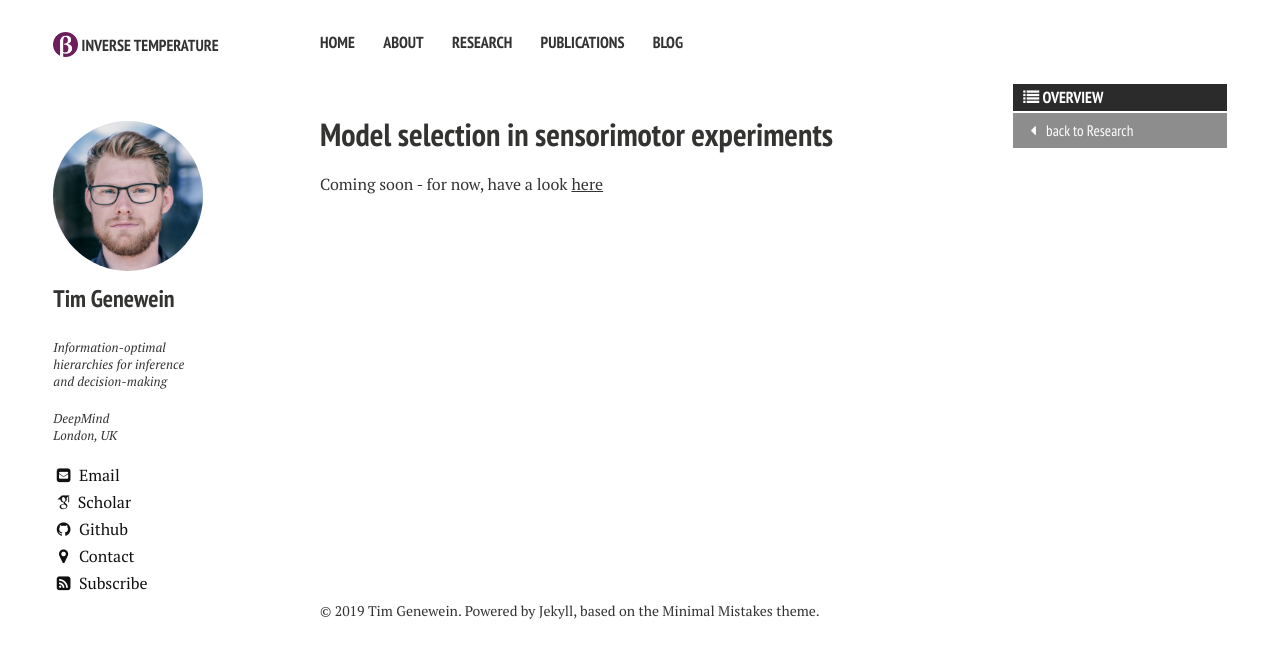
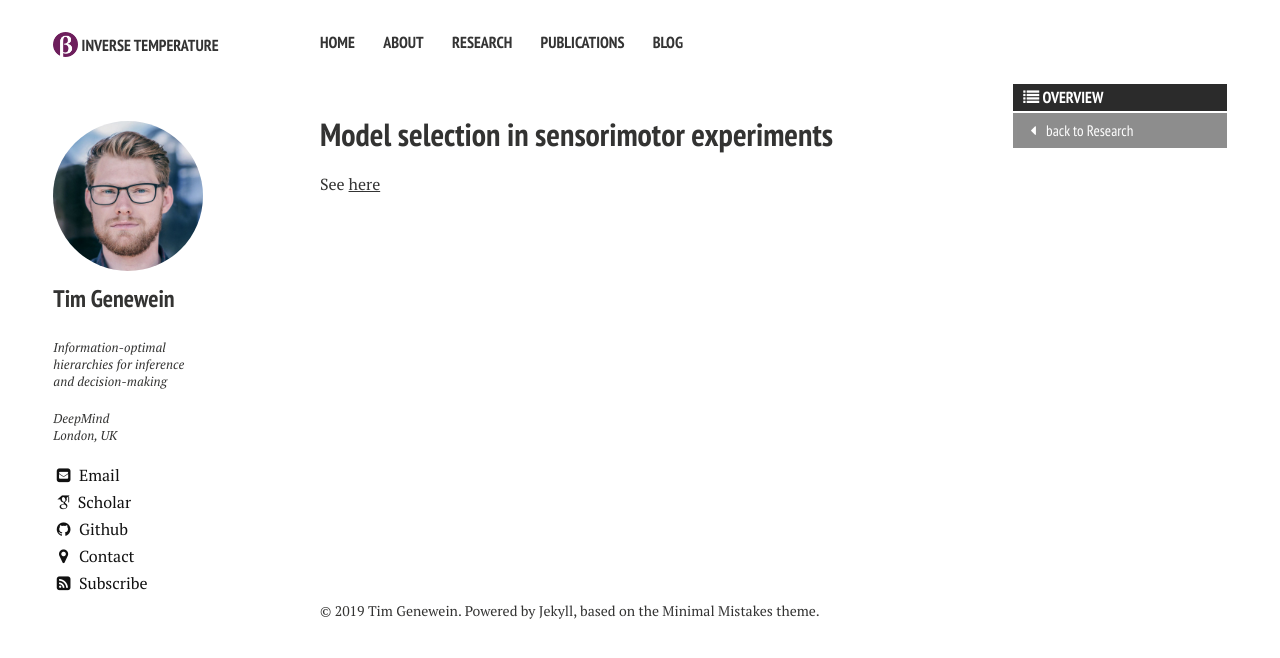
Before and after one commit to tgenewein/tgenewein.github.io, a Jekyll site: the page built from research/60-modelselectionexperiments.md, in a window 1280 px wide. Shown: the top 658 px of the page. Built offline with Jekyll 4.4.1, drawn with Linux system fonts in a browser that asks for light colours; nearby versions of some CDN libraries; some web fonts are replaced.

Commit message:
Update 60-modelselectionexperiments.md

```diff
--- a/research/60-modelselectionexperiments.md
+++ b/research/60-modelselectionexperiments.md
@@ -10,4 +10,4 @@ permalink: /research/modelselectionexperiments/
 
 {% include _toc.html %}
 
-Coming soon - for now, have a look [here]({{ site.url }}/Paper-OccamsRazorSensorimotor/)
+See [here]({{ site.url }}/Paper-OccamsRazorSensorimotor/)
```
